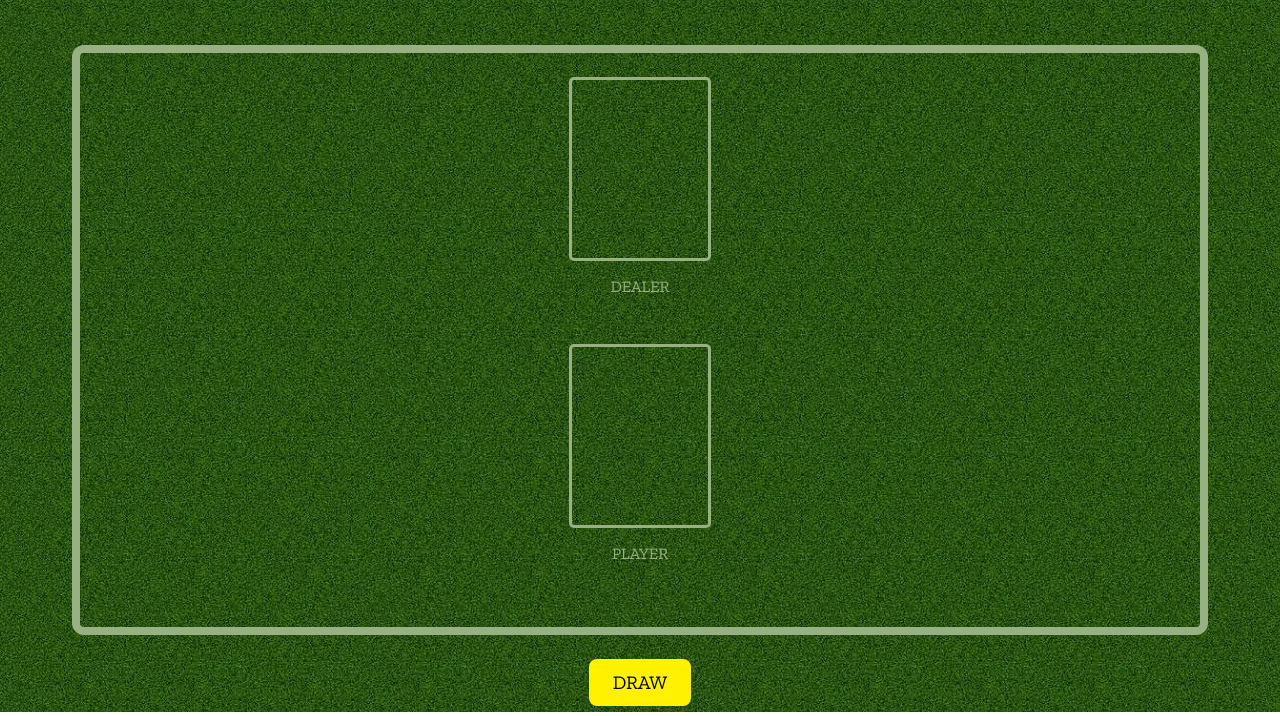
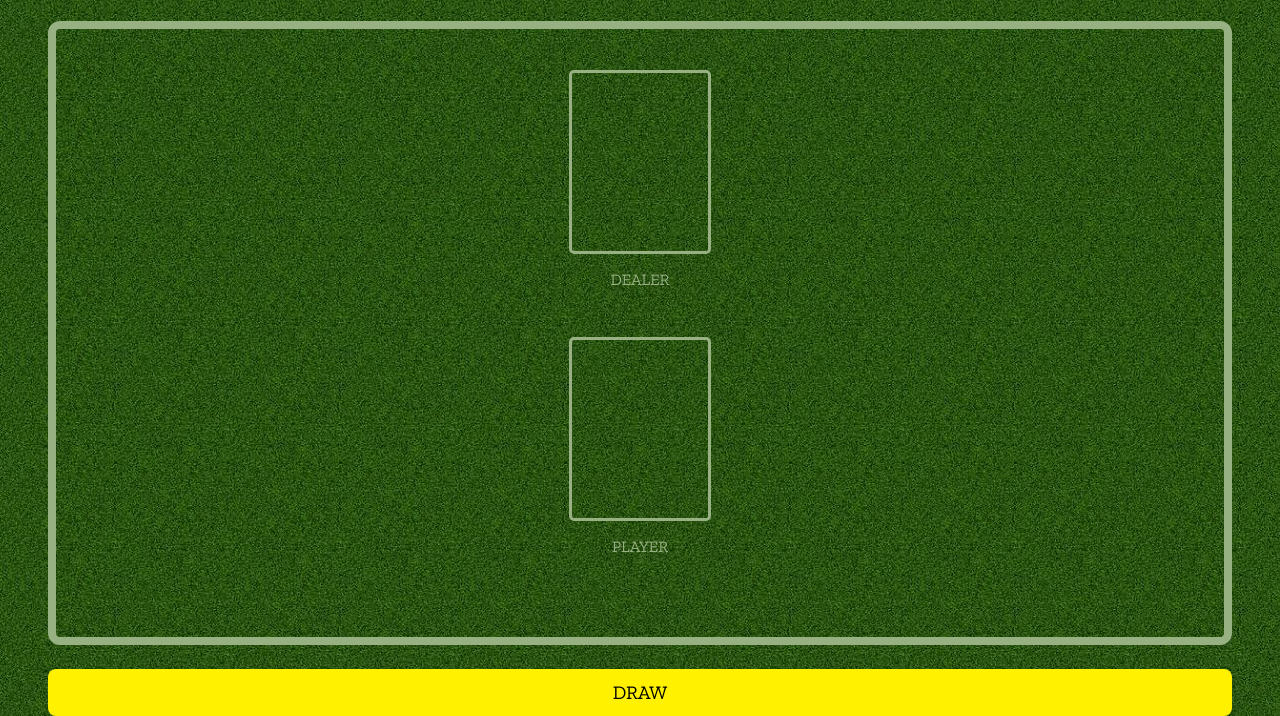
Before and after one commit to ericnguyen23/war-game, a plain HTML site: page index.html in a window 1280 px wide. Shown: the part 160-876 px from the top of the page. Drawn offline with nearby package versions, Linux system fonts and the light colour scheme.

Commit message:
updated styling

```diff
--- a/index.css
+++ b/index.css
@@ -6,7 +6,8 @@ body {
   background-image: url("img/table2.jpeg");
   height: 100vh;
   font-family: "Zilla Slab", serif;
-  padding: 24px;
+  padding: 12px;
+  text-align: center;
 }
 
 h1 {
@@ -24,14 +25,8 @@ h1 {
   color: rgb(152, 177, 131);
   padding: 24px;
   margin: 0 24px;
-  /*
-
   justify-content: center;
   min-height: 560px;
-  width: 100%;
-  font-family: "Zilla Slab", serif;
-
-   */
 }
 
 #cards-container p:first-of-type {
@@ -63,7 +58,7 @@ button {
 }
 
 button#draw-button {
-  margin-top: 24px;
+  margin: 24px;
 }
 button#deal-button {
   background-color: darkgoldenrod;
@@ -75,7 +70,7 @@ button#deal-button {
   margin: 12px auto;
   font-family: "Zilla Slab", serif;
   color: white;
-  font-size: 2rem;
+  font-size: 1.4rem;
 }
 
 #deck-count {
```
